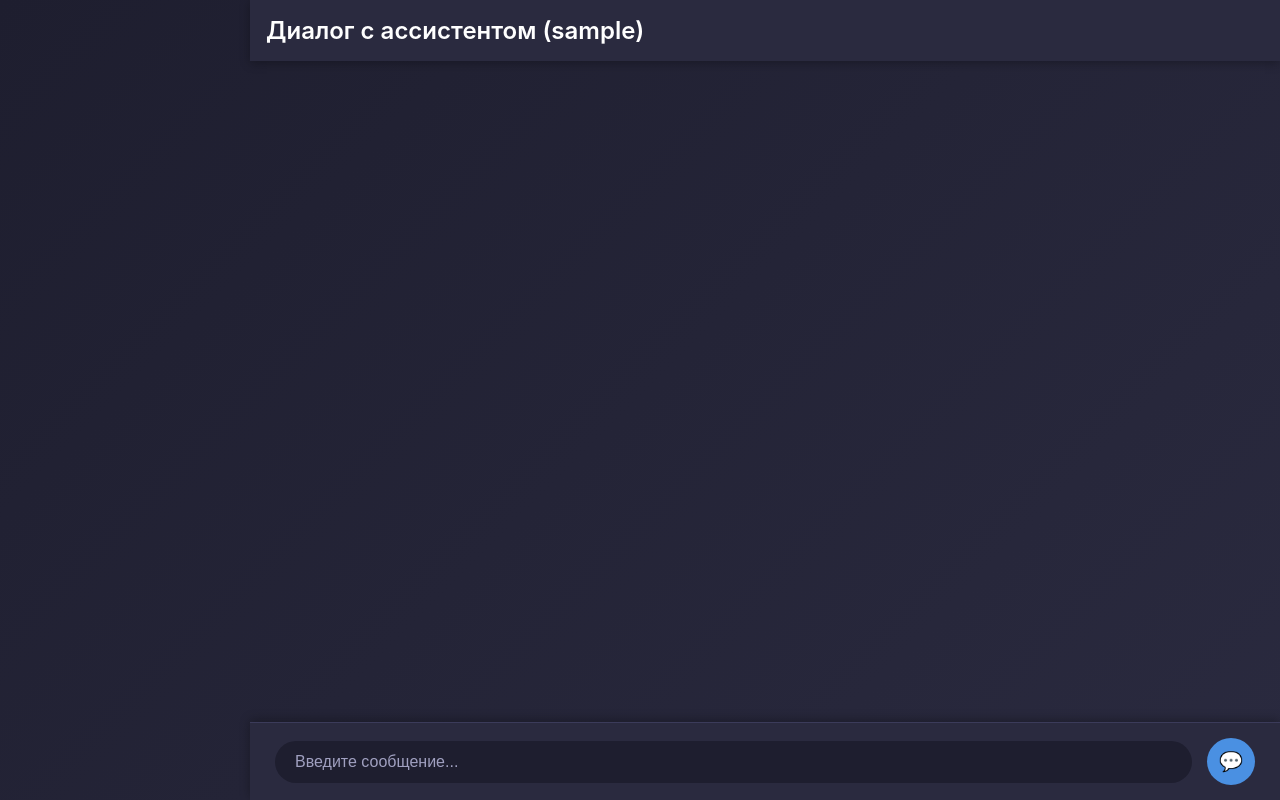
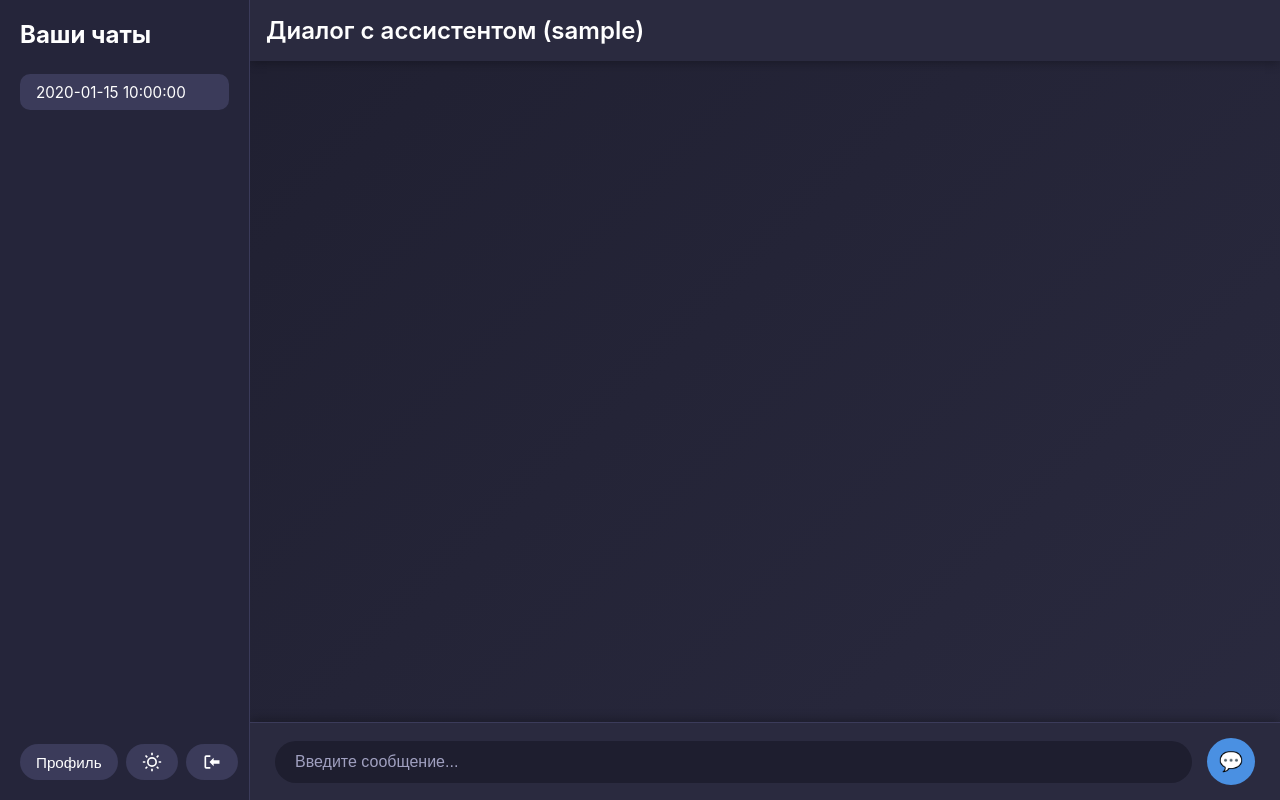
Before and after one commit to Ivruix/SoulStats, a Flask app: template templates/dashboard.html in a window 1280 px wide. Run offline with Flask 3, Linux system fonts and the light colour scheme; the template is opened without the code that fills it: most values are stand-ins (such as "Sample title", 1, 10 or a date in 2020); some libraries are stand-ins or nearby versions.

Commit message:
update toggle sidebar

```diff
--- a/static/css/styles.css
+++ b/static/css/styles.css
@@ -29,12 +29,12 @@ body {
     background: #25253a;
     border-right: 1px solid #3b3b5a;
     z-index: 1001;
-    transform: translateX(-100%); /* Hidden by default */
+    transform: translateX(0); /* Hidden by default */
     transition: transform 0.3s ease;
 }
 
 .sidebar.visible {
-    transform: translateX(0); /* Visible state */
+    transform: translateX(-100%); /* Visible state */
 }
 
 .sidebar-elements {
--- a/templates/dashboard.html
+++ b/templates/dashboard.html
@@ -55,16 +55,6 @@
             color: #ffffff;
             padding: 8px;
             z-index: 1002; /* Ensure it's above sidebar */
-        }
-
-        /* Sidebar toggle styles */
-        .sidebar {
-            transition: transform 0.3s ease;
-            transform: translateX(-100%); /* Hidden by default */
-        }
-
-        .sidebar.visible {
-            transform: translateX(0); /* Visible state */
         }
 
         /* Responsive adjustments */
```
